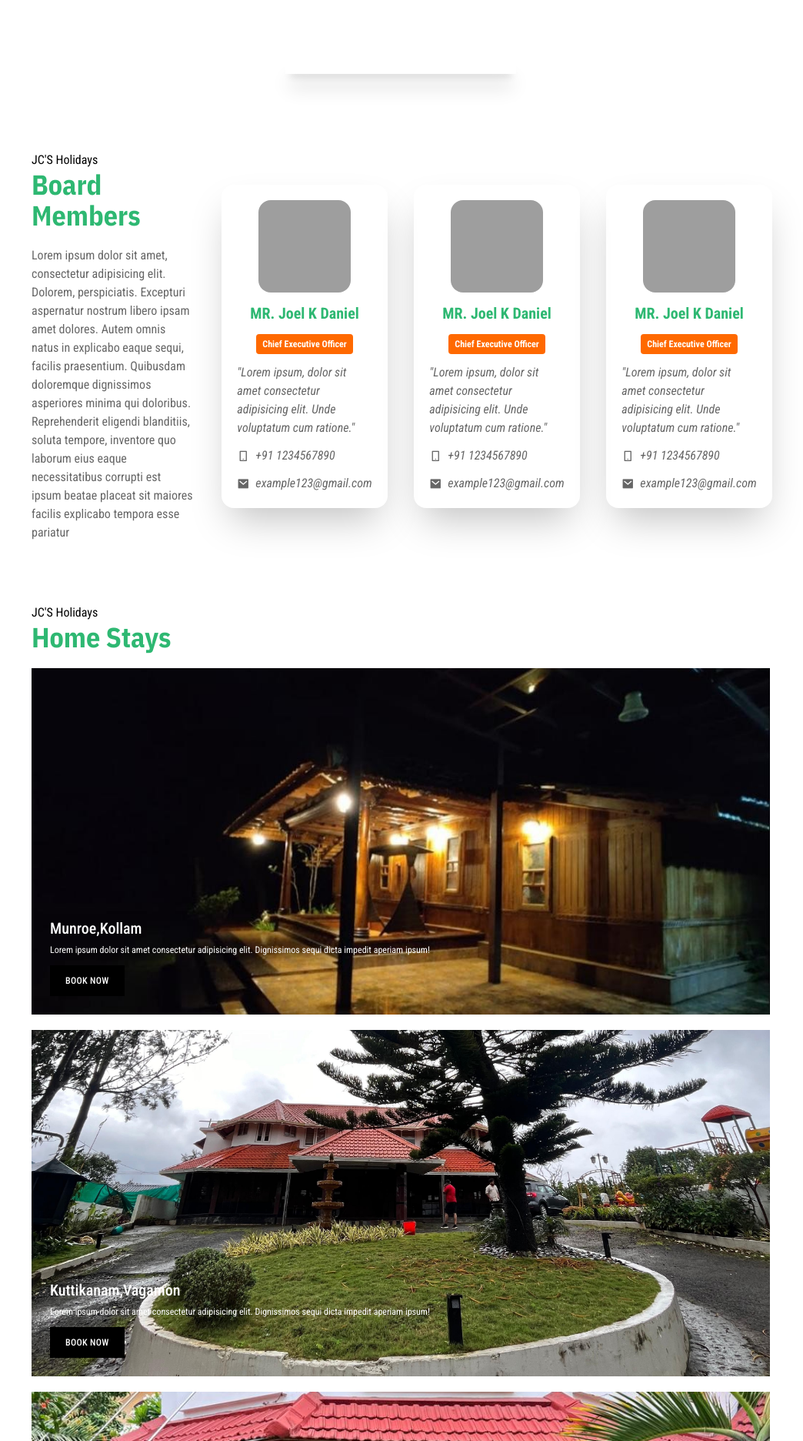
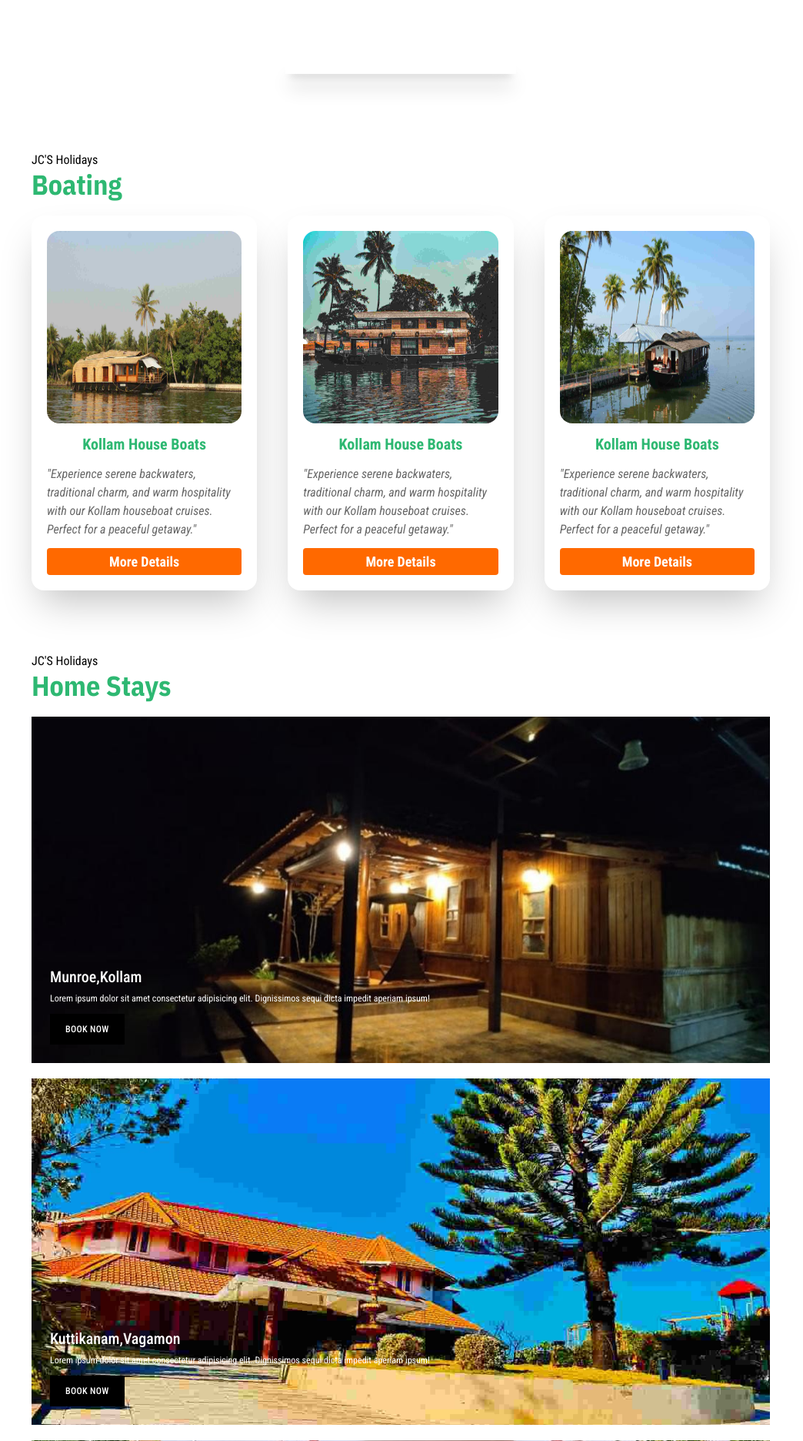
Before and after one commit to Vinith-Vj/JCS_Test, a Django app: page / in a window 1280 px wide. Shown: the part 1955-3827 px from the top of the page at 77% size, without its empty margins (119-1163 px from the left). Run offline with Django 5.2, Linux system fonts and the light colour scheme; some libraries are stand-ins or nearby versions; grey boxes are pictures that could not be loaded.

Commit message:
removed boarding members and added boating instead

```diff
--- a/myproject/static/css/main.css
+++ b/myproject/static/css/main.css
@@ -216,9 +216,6 @@
   .mx-5 {
     margin-inline: calc(var(--spacing) * 5);
   }
-  .mx-10 {
-    margin-inline: calc(var(--spacing) * 10);
-  }
   .my-5 {
     margin-block: calc(var(--spacing) * 5);
   }
@@ -268,8 +265,11 @@
   .h-\[110vh\] {
     height: 110vh;
   }
-  .h-\[120px\] {
-    height: 120px;
+  .h-\[200px\] {
+    height: 200px;
+  }
+  .h-\[250px\] {
+    height: 250px;
   }
   .h-\[270px\] {
     height: 270px;
@@ -285,9 +285,6 @@
   }
   .w-\[80px\] {
     width: 80px;
-  }
-  .w-\[120px\] {
-    width: 120px;
   }
   .w-\[300px\] {
     width: 300px;
@@ -427,6 +424,9 @@
   .text-\[12px\] {
     font-size: 12px;
   }
+  .text-\[18px\] {
+    font-size: 18px;
+  }
   .text-\[20px\] {
     font-size: 20px;
   }
@@ -542,6 +542,36 @@
       }
     }
   }
+  .hover\:scale-100 {
+    &:hover {
+      @media (hover: hover) {
+        --tw-scale-x: 100%;
+        --tw-scale-y: 100%;
+        --tw-scale-z: 100%;
+        scale: var(--tw-scale-x) var(--tw-scale-y);
+      }
+    }
+  }
+  .hover\:scale-102 {
+    &:hover {
+      @media (hover: hover) {
+        --tw-scale-x: 102%;
+        --tw-scale-y: 102%;
+        --tw-scale-z: 102%;
+        scale: var(--tw-scale-x) var(--tw-scale-y);
+      }
+    }
+  }
+  .hover\:scale-105 {
+    &:hover {
+      @media (hover: hover) {
+        --tw-scale-x: 105%;
+        --tw-scale-y: 105%;
+        --tw-scale-z: 105%;
+        scale: var(--tw-scale-x) var(--tw-scale-y);
+      }
+    }
+  }
   .hover\:border-orange-300 {
     &:hover {
       @media (hover: hover) {
@@ -613,11 +643,6 @@
   .sm\:grid-cols-3 {
     @media (width >= 40rem) {
       grid-template-columns: repeat(3, minmax(0, 1fr));
-    }
-  }
-  .sm\:grid-cols-12 {
-    @media (width >= 40rem) {
-      grid-template-columns: repeat(12, minmax(0, 1fr));
     }
   }
   .sm\:px-20 {
@@ -757,6 +782,21 @@
   syntax: "*";
   inherits: false;
 }
+@property --tw-scale-x {
+  syntax: "*";
+  inherits: false;
+  initial-value: 1;
+}
+@property --tw-scale-y {
+  syntax: "*";
+  inherits: false;
+  initial-value: 1;
+}
+@property --tw-scale-z {
+  syntax: "*";
+  inherits: false;
+  initial-value: 1;
+}
 @layer properties {
   @supports ((-webkit-hyphens: none) and (not (margin-trim: inline))) or ((-moz-orient: inline) and (not (color:rgb(from red r g b)))) {
     *, ::before, ::after, ::backdrop {
@@ -787,6 +827,9 @@
       --tw-ring-offset-shadow: 0 0 #0000;
       --tw-duration: initial;
       --tw-ease: initial;
+      --tw-scale-x: 1;
+      --tw-scale-y: 1;
+      --tw-scale-z: 1;
     }
   }
 }
--- a/myproject/templates/index.html
+++ b/myproject/templates/index.html
@@ -199,90 +199,55 @@
 
 
     <div class="mx-5 sm:mx-40 my-10 sm:my-20 con">
-        <div class="grid sm:grid-cols-12 gap-10">
-            <div class="col-span-3">
-                <div class="">
-                    <h4 class="">JC'S Holidays</h4>
-                    <h5 class="text-4xl font-bold plex text-[#2eb872] mb-5">Board Members</h5>
-
-                    <p class="text-black/60">Lorem ipsum dolor sit amet, consectetur adipisicing elit. Dolorem, perspiciatis. Excepturi aspernatur nostrum libero ipsam amet dolores. Autem omnis natus in explicabo eaque sequi, facilis praesentium. Quibusdam doloremque dignissimos asperiores minima qui doloribus. Reprehenderit eligendi blanditiis, soluta tempore, inventore quo laborum eius eaque necessitatibus corrupti est ipsum beatae placeat sit maiores facilis explicabo tempora esse pariatur </p>
-                </div>
+        <div class="col-span-3">
+            <div class="">
+                <h4 class="">JC'S Holidays</h4>
+                <h5 class="text-4xl font-bold plex text-[#2eb872] mb-5">Boating</h5>
             </div>
-            <div class="col-span-3 flex justify-center items-center">
+        </div>
+        <div class="grid sm:grid-cols-3 gap-10">
+            <div class="flex justify-center items-center hover:scale-102 tansition duration-300">
                 <div class="p-5 shadow-2xl rounded-2xl">
                     <div class="flex flex-col gap-3 justify-center items-center text-black/60">
-                        <img class="h-[120px] w-[120px] rounded-2xl" src="https://images.pexels.com/photos/91227/pexels-photo-91227.jpeg?auto=compress&cs=tinysrgb&w=1260&h=750&dpr=1" alt="">
+                        <img class="rounded-2xl h-[250px] w-full" src="{% static "images/img-10.jpeg" %}" alt="">
 
-                        <h5 class="text-[20px] text-[#2eb872] font-bold">MR. Joel K Daniel</h5>
+                        <h5 class="text-[20px] text-[#2eb872] font-bold">Kollam House Boats</h5>
 
-                        <div class="px-2 py-1 text-white bg-orange-500 font-bold rounded text-[12px]">
-                            <p>Chief Executive Officer</p>
-                        </div>
+                        <p class="italic">"Experience serene backwaters, traditional charm, and warm hospitality with our Kollam houseboat cruises. Perfect for a peaceful getaway."</p>
 
-                        <p class="italic">"Lorem ipsum, dolor sit amet consectetur adipisicing elit. Unde voluptatum cum ratione."</p>
-
-                        <div class="flex flex-col gap-3 italic w-full">
-                            <div class="flex gap-2">
-                                <i class="ri-smartphone-line"></i>
-                                <p>+91 1234567890</p>
-                            </div>
-                            <div class="flex gap-2">
-                                <i class="ri-mail-fill"></i>
-                                <p>example123@gmail.com</p>
-                            </div>
-                        </div>
+                        <a class="px-2 py-1 text-white bg-orange-500 font-bold rounded text-[18px] w-full flex justify-center items-center" href="#">
+                            <p>More Details</p>
+                        </a>
                     </div>
                 </div>
             </div>
-            <div class="col-span-3 flex justify-center items-center">
+            <div class="flex justify-center items-center hover:scale-102 tansition duration-300">
                 <div class="p-5 shadow-2xl rounded-2xl">
                     <div class="flex flex-col gap-3 justify-center items-center text-black/60">
-                        <img class="h-[120px] w-[120px] rounded-2xl" src="https://images.pexels.com/photos/91227/pexels-photo-91227.jpeg?auto=compress&cs=tinysrgb&w=1260&h=750&dpr=1" alt="">
+                        <img class="rounded-2xl h-[250px] w-full" src="{% static "images/img-11.jpeg" %}" alt="">
 
-                        <h5 class="text-[20px] text-[#2eb872] font-bold">MR. Joel K Daniel</h5>
+                        <h5 class="text-[20px] text-[#2eb872] font-bold">Kollam House Boats</h5>
 
-                        <div class="px-2 py-1 text-white bg-orange-500 font-bold rounded text-[12px]">
-                            <p>Chief Executive Officer</p>
-                        </div>
+                        <p class="italic">"Experience serene backwaters, traditional charm, and warm hospitality with our Kollam houseboat cruises. Perfect for a peaceful getaway."</p>
 
-                        <p class="italic">"Lorem ipsum, dolor sit amet consectetur adipisicing elit. Unde voluptatum cum ratione."</p>
-
-                        <div class="flex flex-col gap-3 italic w-full">
-                            <div class="flex gap-2">
-                                <i class="ri-smartphone-line"></i>
-                                <p>+91 1234567890</p>
-                            </div>
-                            <div class="flex gap-2">
-                                <i class="ri-mail-fill"></i>
-                                <p>example123@gmail.com</p>
-                            </div>
-                        </div>
+                        <a class="px-2 py-1 text-white bg-orange-500 font-bold rounded text-[18px] w-full flex justify-center items-center" href="#">
+                            <p>More Details</p>
+                        </a>
                     </div>
                 </div>
             </div>
-            <div class="col-span-3 flex justify-center items-center">
+            <div class="flex justify-center items-center hover:scale-102 tansition duration-300">
                 <div class="p-5 shadow-2xl rounded-2xl">
                     <div class="flex flex-col gap-3 justify-center items-center text-black/60">
-                        <img class="h-[120px] w-[120px] rounded-2xl" src="https://images.pexels.com/photos/91227/pexels-photo-91227.jpeg?auto=compress&cs=tinysrgb&w=1260&h=750&dpr=1" alt="">
+                        <img class="rounded-2xl h-[250px] w-full" src="{% static "images/img-13.jpeg" %}" alt="">
 
-                        <h5 class="text-[20px] text-[#2eb872] font-bold">MR. Joel K Daniel</h5>
+                        <h5 class="text-[20px] text-[#2eb872] font-bold">Kollam House Boats</h5>
 
-                        <div class="px-2 py-1 text-white bg-orange-500 font-bold rounded text-[12px]">
-                            <p>Chief Executive Officer</p>
-                        </div>
+                        <p class="italic">"Experience serene backwaters, traditional charm, and warm hospitality with our Kollam houseboat cruises. Perfect for a peaceful getaway."</p>
 
-                        <p class="italic">"Lorem ipsum, dolor sit amet consectetur adipisicing elit. Unde voluptatum cum ratione."</p>
-
-                        <div class="flex flex-col gap-3 italic w-full">
-                            <div class="flex gap-2">
-                                <i class="ri-smartphone-line"></i>
-                                <p>+91 1234567890</p>
-                            </div>
-                            <div class="flex gap-2">
-                                <i class="ri-mail-fill"></i>
-                                <p>example123@gmail.com</p>
-                            </div>
-                        </div>
+                        <a class="px-2 py-1 text-white bg-orange-500 font-bold rounded text-[18px] w-full flex justify-center items-center" href="#">
+                            <p>More Details</p>
+                        </a>
                     </div>
                 </div>
             </div>
@@ -333,7 +298,7 @@
             <a href="#" class="group relative block mb-5">
                 <div class="relative h-[350px] sm:h-[450px]">
                   <img
-                    src="{% static "images/img-5.jpeg" %}"
+                    src="{% static "images/img-12.jpeg" %}"
                     alt=""
                     class="absolute inset-0 h-full w-full object-cover opacity-100 transition duration-300 group-hover:opacity-0"
                   />
```
Also changed, not shown: myproject/static/images/img-10.jpeg (added), myproject/static/images/img-11.jpeg (added), myproject/static/images/img-12.jpeg (added), myproject/static/images/img-13.jpeg (added), 1 other file.
